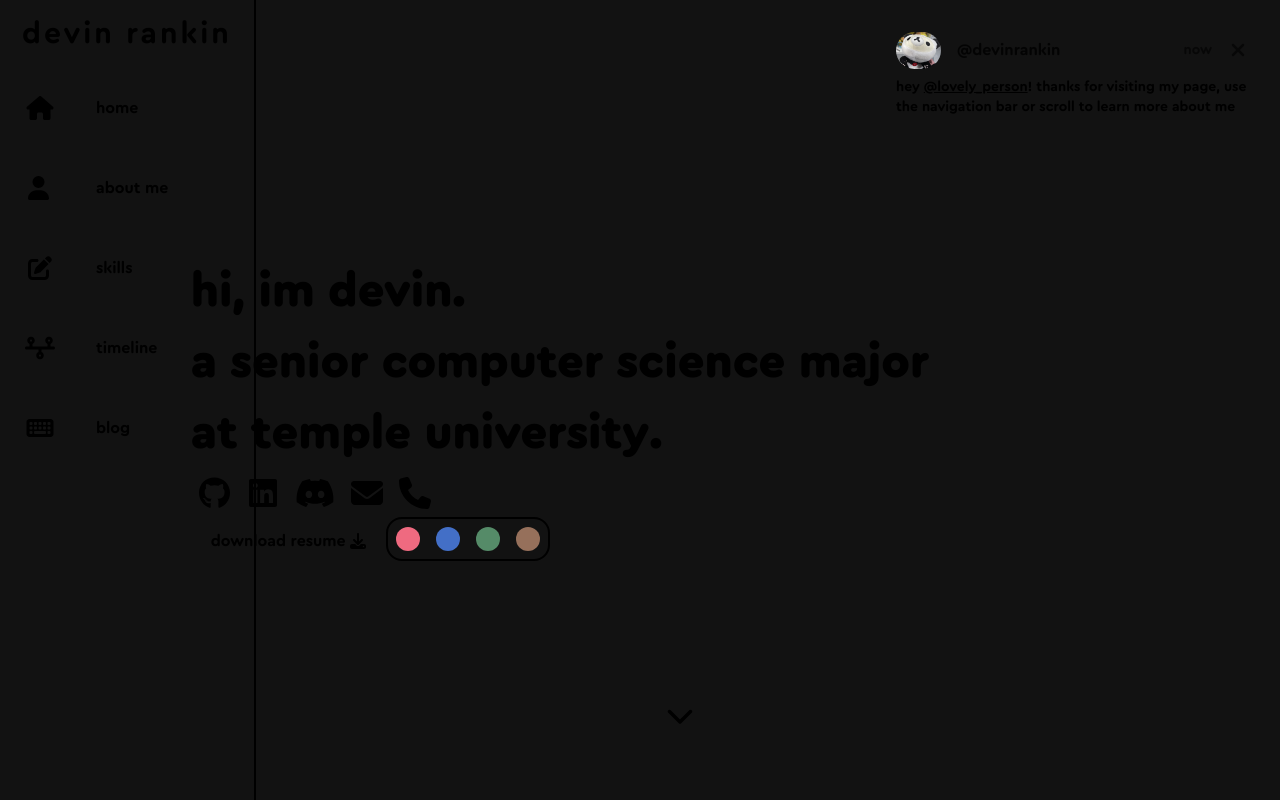
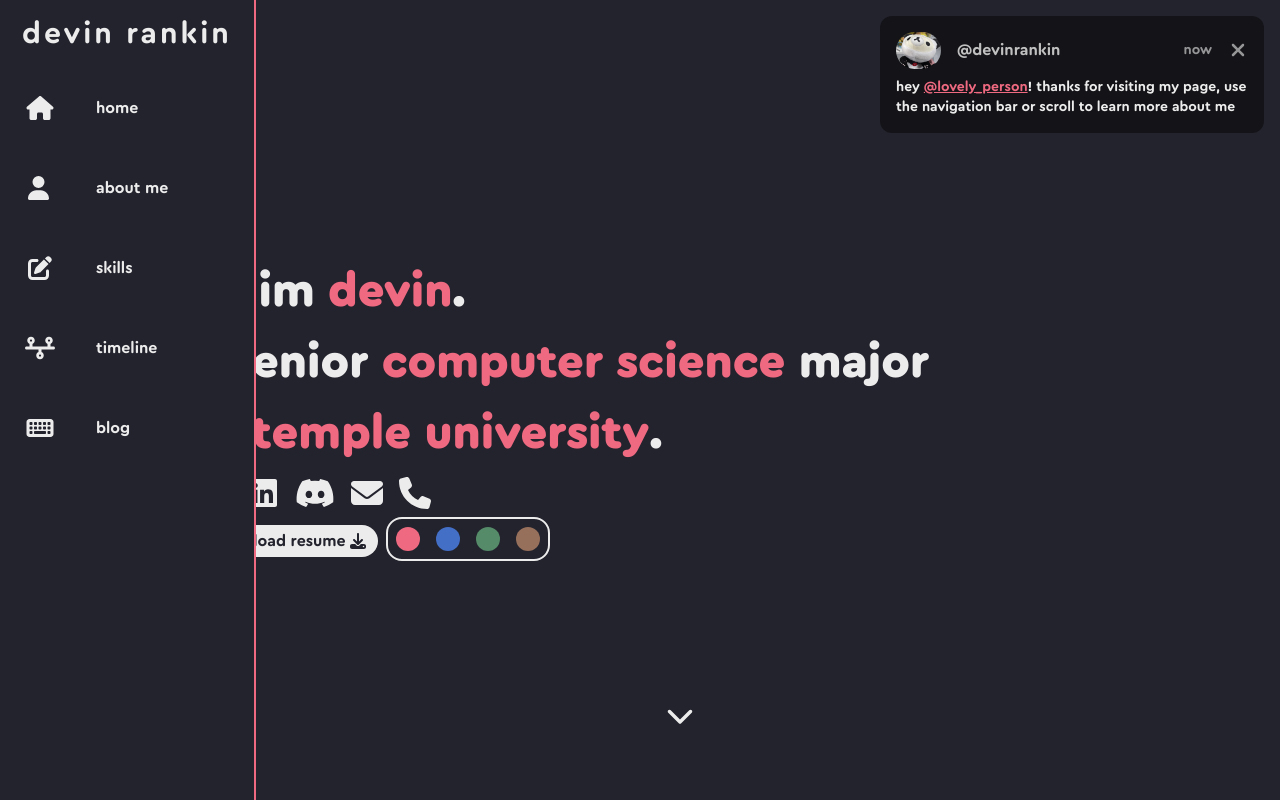
Before and after one commit to devinrankin/personal-site, a Next.js app: page / in a window 1280 px wide. Shown: the top 800 px of the page. Built offline with nearby package versions, Linux system fonts and the light colour scheme.

Commit message:
fixed default theme error

```diff
--- a/app/_providers/Providers.tsx
+++ b/app/_providers/Providers.tsx
@@ -8,5 +8,5 @@ type Props = {
 };
 
 export default function Providers({ children }: Props) {
-  return <ThemeProvider defaultTheme="dark">{children}</ThemeProvider>;
+  return <ThemeProvider defaultTheme="original">{children}</ThemeProvider>;
 }
```
